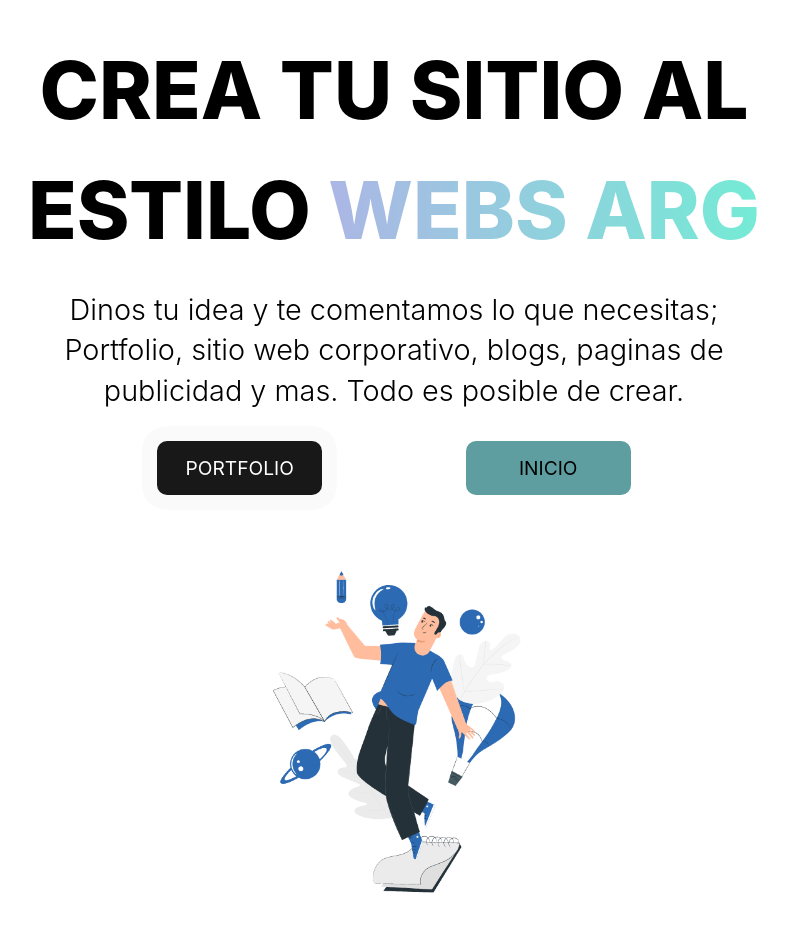
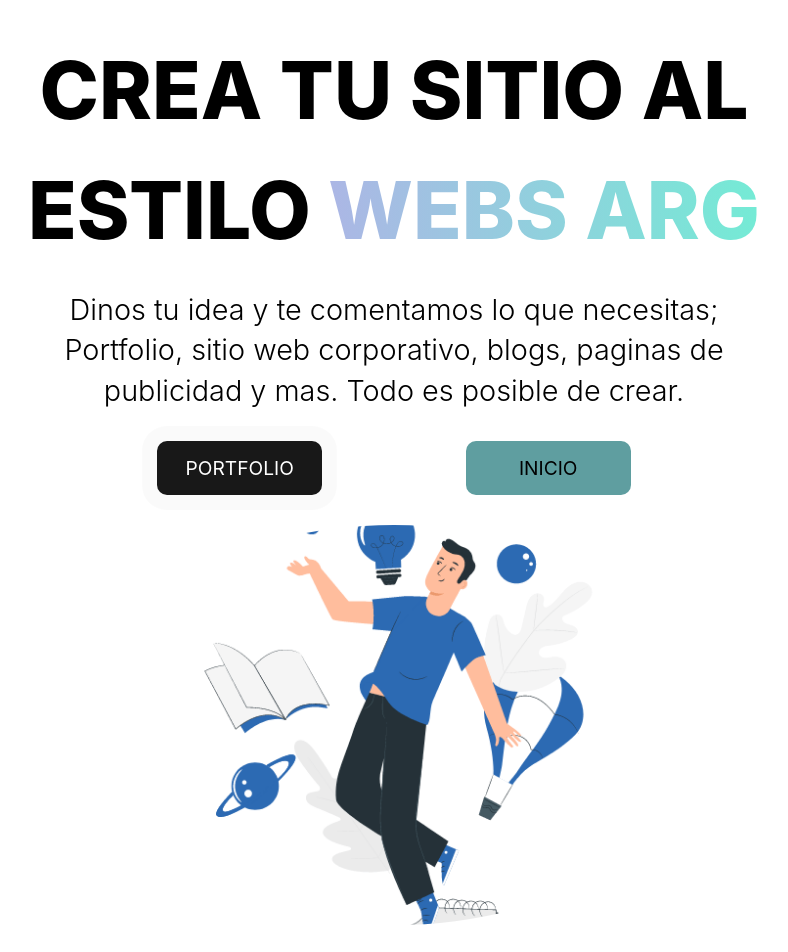
Before and after one commit to NicolasComba2001/web, a React (Create React App) app: page /#/Proyectos in a window 1280 px wide. Shown: the top 952 px of the page, without its empty margins (246-1034 px from the left). Built offline with nearby package versions, Linux system fonts and the light colour scheme.

Commit message:
ultimos detalles

```diff
--- a/src/MediaQueri/MediaQueri.scss
+++ b/src/MediaQueri/MediaQueri.scss
@@ -1,5 +1,8 @@
 
 @media screen and (min-width: 720px){
+    .proyectoimagen{
+        width: 65%;
+    }
     .errorpageinfo__titulo{
         width: 70%;
     }
--- a/src/Proyectos/EstilosProyectos.scss
+++ b/src/Proyectos/EstilosProyectos.scss
@@ -62,7 +62,7 @@
 }
 
 .proyectoimagen{
-    width: 40%;
+    width: 100%;
     height: 400px;
     border-radius: 50%;
     -webkit-border-radius: 50%;
```
